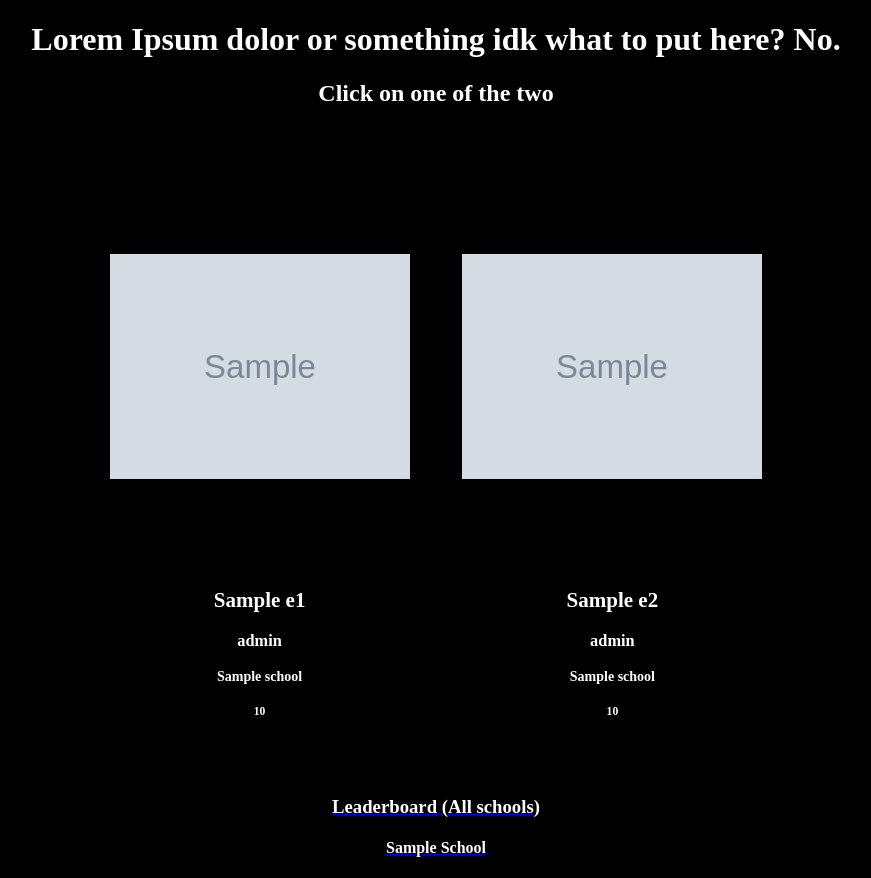
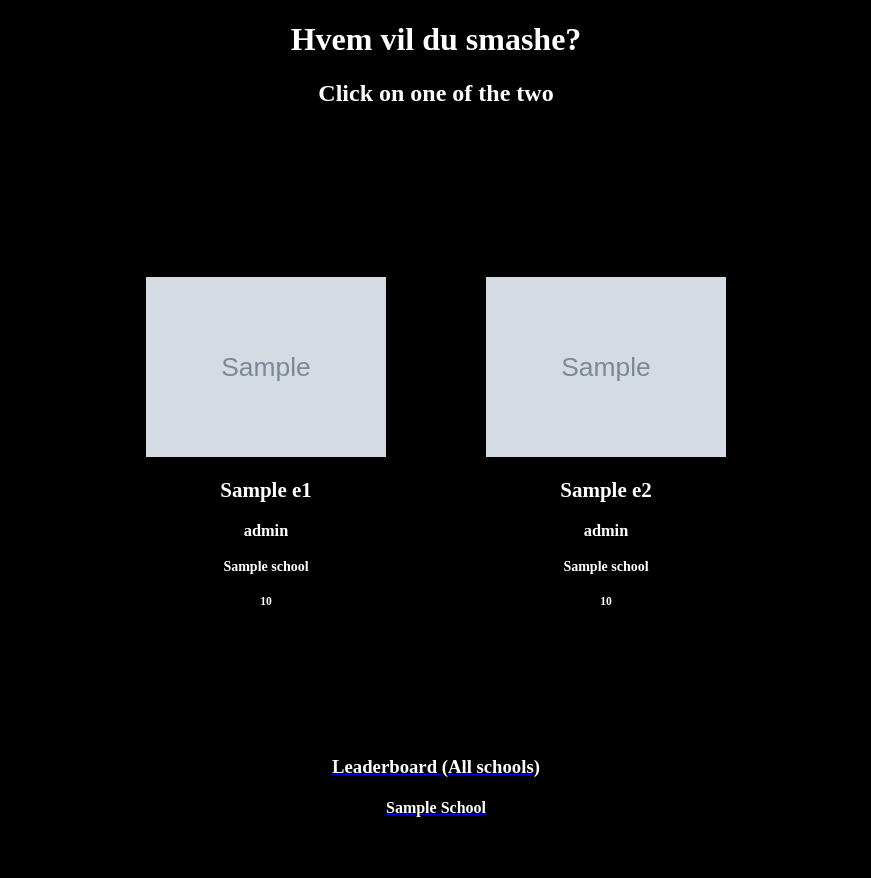
Before and after one commit to KristianAskS/test, a Flask app: template web/templates/index.html in a window 1280 px wide. Shown: the whole page, without its empty margins (204-1075 px from the left). After the commit the page ends 817 px from the top, so only its background shows below. Run offline with Flask 2, Linux system fonts and the light colour scheme; the template is opened without the code that fills it: most values are stand-ins (such as "Sample title", 1, 10 or a date in 2020); grey boxes marked "Sample" are stand-in pictures; parts of the project's set-up code (start-up, migrations or seed data) failed here and were passed over.

Commit message:
Felix for the css-clutch

```diff
--- a/web/static/css/main.css
+++ b/web/static/css/main.css
@@ -14,33 +14,40 @@ h1, b, h2, h3, h4, h5 {
 }
 
 img {
-    max-width: 300px;
+    /* max-width: 400px;
     max-height: 400px;
     min-width: 300px;
-    min-height: 400px;
+    min-height: 400px; */
+    max-height: 300px;
+    width: 400px;
+    max-width: 100%;
+    min-width: 100%;
+    height: auto;
     object-fit: contain;
 }
 
 .container {
     display: flex;
-    flex-direction: row;
-    flex-wrap: wrap;
+    flex-direction:column;
     justify-content: center;
     align-items: center;
     align-content: center;
     height: 350px;
-    width: 20%;
-    padding: 50px;
+    width: 40%;
+    padding: 10px;
     padding-top: 150px;
     font-size: 14px;
+    max-width: 1000px;
 }
 
 .parent {
     display: flex;
-    justify-content: center;
+    justify-content: space-between;
     align-items: flex-start;
-    flex-wrap:wrap;
     flex-direction: row;
     align-content: flex-start;
     margin: 0 auto;
+    max-width: 600px;
+    width: 80%;
+
 }
--- a/web/templates/index.html
+++ b/web/templates/index.html
@@ -8,7 +8,7 @@
     <title>Home Page</title>
 </head>
 <div>
-    <h1>Lorem Ipsum dolor or something idk what to put here? <b>No.</b> <b></b></h1>
+    <h1>Hvem vil du smashe?</h1>
     <h2>Click on one of the two</h2>
     {% if e1 and e2 %}
     <div class="parent">
```
